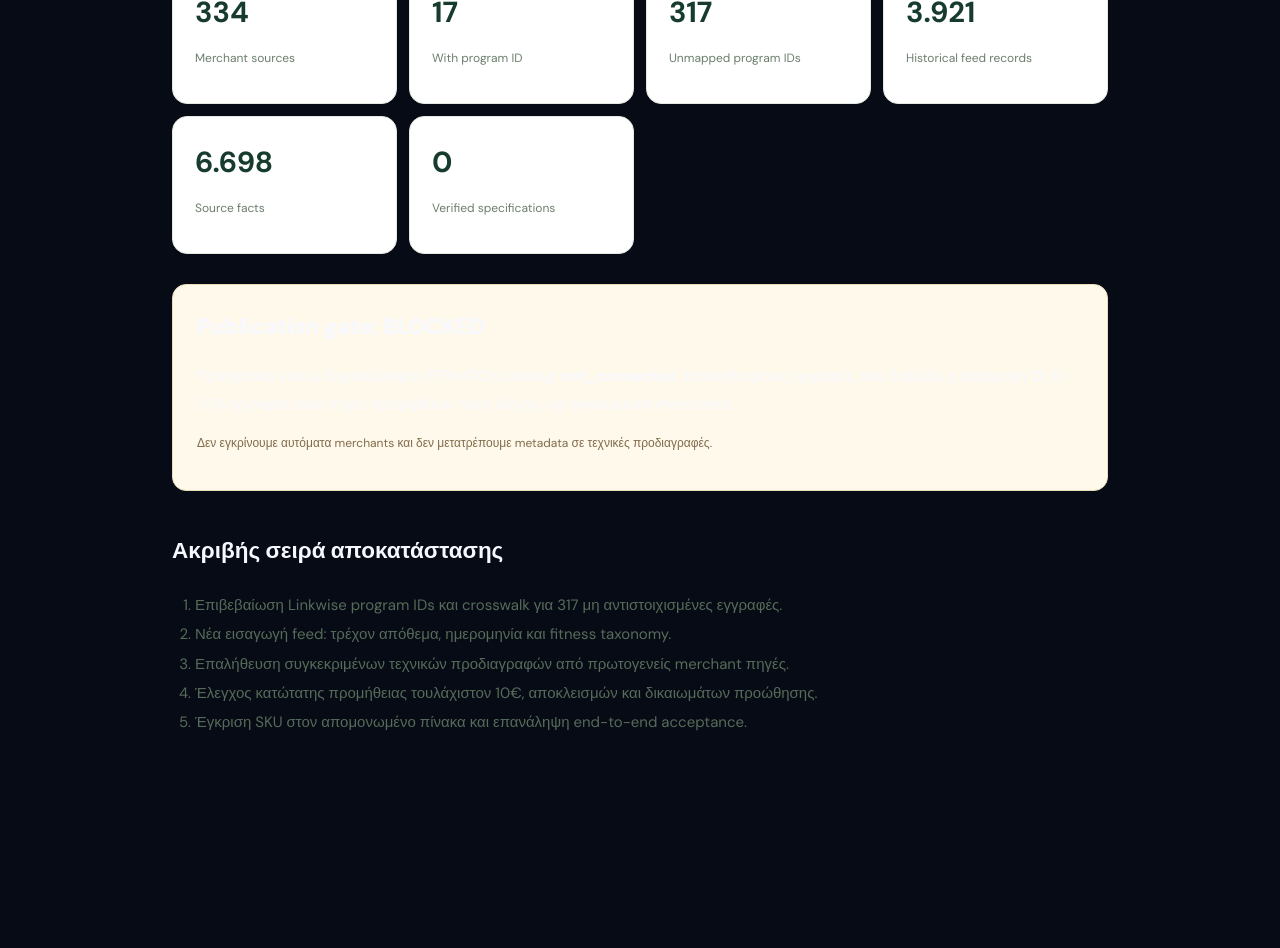
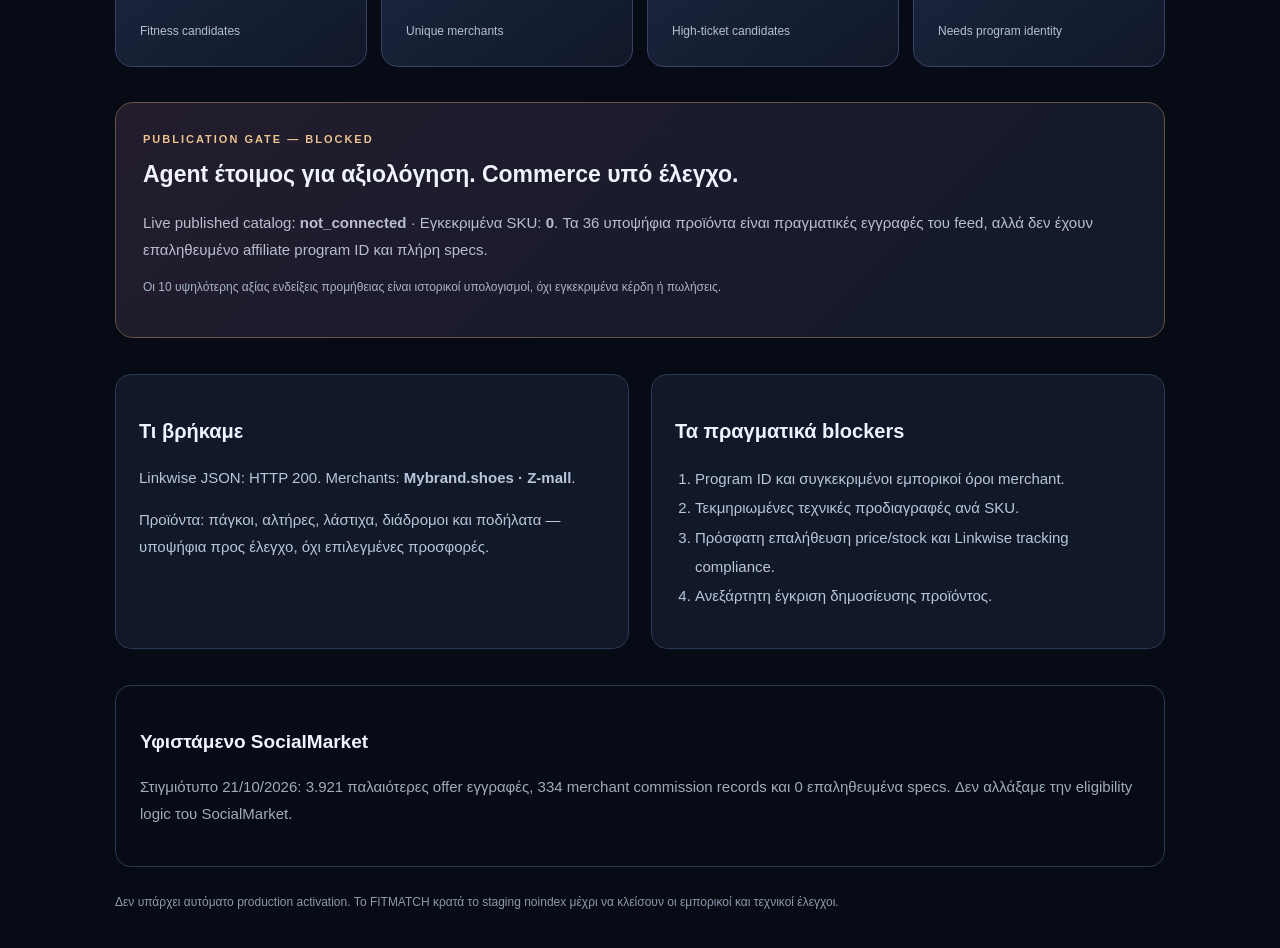
Before and after one commit to vmoulakakis/FITMACHT_AI, a Next.js app: page /readiness in a window 1280 px wide. Shown: the part 380-1328 px from the top of the page. Before the commit the page ends 1292 px from the top, so only its background shows below. Built offline with nearby package versions, Linux system fonts and the light colour scheme.

Commit message:
docs+ops: live Linkwise sourcing KPI cockpit and evidence-based staging build audit

```diff
--- a/app/api/readiness/route.ts
+++ b/app/api/readiness/route.ts
@@ -1,8 +1,9 @@
 import {NextResponse} from "next/server";
 import data from "@/data/source-readiness.json";
+import sourcing from "@/data/fitness-sourcing-audit.json";
 import {catalog} from "@/lib/catalog";
 export const dynamic="force-dynamic";
 export async function GET(){
  const c=await catalog();
- return NextResponse.json({snapshot:data,live:{catalogStatus:c.mode,verifiedCatalogRows:c.offers.length,releaseReady:false},notice:"Historical audited counts are a timestamped snapshot, NOT live source-table counts."},{headers:{"Cache-Control":"no-store","X-Robots-Tag":"noindex"}});
+ return NextResponse.json({snapshot:data,sourcingAudit:sourcing,live:{catalogStatus:c.mode,verifiedCatalogRows:c.offers.length,releaseReady:false},notice:"Historical audited counts are a timestamped snapshot, NOT live source-table counts."},{headers:{"Cache-Control":"no-store","X-Robots-Tag":"noindex"}});
 }
--- a/app/readiness/page.tsx
+++ b/app/readiness/page.tsx
@@ -1,40 +1,49 @@
 import {catalog} from "@/lib/catalog";
-import data from "@/data/source-readiness.json";
+import legacy from "@/data/source-readiness.json";
+import source from "@/data/fitness-sourcing-audit.json";
 import Link from "next/link";
 export const dynamic="force-dynamic";
-export const metadata={title:"FITMATCH | Readiness cockpit",robots:{index:false,follow:false}};
-const metrics=[
- ["Merchant sources",data.merchant_commission_source_records],
- ["With program ID",data.merchant_rows_with_program_id],
- ["Unmapped program IDs",data.merchant_rows_needing_program_crosswalk],
- ["Historical feed records",data.legacy_feed_rows],
- ["Source facts",data.product_facts],
- ["Verified specifications",data.product_specifications]
+export const metadata={title:"FITMATCH · Data Intelligence & Release Gate",robots:{index:false,follow:false}};
+const cards=[
+ ["Fitness candidates",source.candidate_rows],
+ ["Unique merchants",source.merchant_count],
+ ["High-ticket candidates",source.high_ticket_price_ge_150_eur],
+ ["Needs program identity",source.unmapped_program_ids]
 ];
 export default async function Page(){
  const c=await catalog();
- return <main style={{maxWidth:980,margin:"50px auto",padding:"0 22px 110px"}}>
- <Link href="/" style={{color:"#527a46",fontWeight:800}}>← FITMATCH AI</Link>
- <p className="overline" style={{marginTop:32}}>SOURCE-OF-TRUTH • AUDIT DASHBOARD</p>
- <h1 style={{fontSize:"clamp(32px,5vw,52px)",letterSpacing:-2,lineHeight:1.15}}>Τι υπάρχει πραγματικά στη βάση;</h1>
- <p style={{color:"#697969",lineHeight:1.85,maxWidth:760}}>Αυτή είναι η κατάσταση του data pipeline, όχι διαφημιστικός κατάλογος. Οι αριθμοί είναι στιγμιότυπο ελέγχου από {new Date(data.checked_at).toLocaleString("el-GR",{timeZone:"Europe/Athens"})}, ενώ η σύνδεση με τον κατάλογο ελέγχεται σε κάθε φόρτωση.</p>
- <section aria-label="Βασικά στοιχεία" style={{display:"grid",gridTemplateColumns:"repeat(auto-fit,minmax(185px,1fr))",gap:12,margin:"30px 0"}}>
- {metrics.map(([label,value])=><div key={label} style={{background:"white",border:"1px solid #e2e9df",borderRadius:15,padding:22}}><strong style={{fontSize:29,color:"#173b2c"}}>{Number(value).toLocaleString("el-GR")}</strong><p style={{fontSize:12,color:"#6b7e6c"}}>{label}</p></div>)}
+ return <main style={{fontFamily:"Arial,sans-serif",background:"#070b15",color:"#eff2ff",minHeight:"100vh",padding:"44px 22px 110px"}}>
+ <div style={{maxWidth:1050,margin:"auto"}}>
+ <Link href="/" style={{color:"#bfabff",fontSize:13,fontWeight:800}}>← FITMATCH AI</Link>
+ <p style={{fontSize:11,color:"#a694ff",letterSpacing:2,marginTop:36}}>AGENTIC SOURCING / OPERATIONAL INTELLIGENCE</p>
+ <h1 style={{fontSize:"clamp(30px,5vw,56px)",letterSpacing:-2,lineHeight:1.14,margin:"17px 0 13px"}}>Τι ξέρει πραγματικά ο σύμβουλος;</h1>
+ <p style={{color:"#9da9c2",maxWidth:750,lineHeight:1.85}}>Πραγματικά δεδομένα ελέγχου, όχι τεχνητά προϊόντα ή υποσχέσεις κερδών. Τελευταία αποτύπωση sourcing {new Date(source.checked_at).toLocaleString("el-GR",{timeZone:"Europe/Athens"})}. Οι αριθμοί sourcing είναι στιγμιότυπο, όχι live μετρητές βάσης.</p>
+ <section aria-label="Sourcing metrics" style={{display:"grid",gridTemplateColumns:"repeat(auto-fit,minmax(190px,1fr))",gap:14,margin:"35px 0"}}>
+ {cards.map(([name,value])=><div key={name} style={{background:"linear-gradient(145deg,#1e2640,#101829)",border:"1px solid #394266",borderRadius:17,padding:24}}><strong style={{fontSize:34,color:"#d6c4ff"}}>{Number(value).toLocaleString("el-GR")}</strong><p style={{fontSize:12,color:"#b5bfd2",marginBottom:0}}>{name}</p></div>)}</section>
+ <section style={{padding:27,borderRadius:18,border:"1px solid #66543c",background:"linear-gradient(135deg,#231d2d,#11192a)"}}>
+ <p style={{color:"#ecc28e",letterSpacing:2,fontSize:11,fontWeight:800,margin:"0 0 8px"}}>PUBLICATION GATE — BLOCKED</p>
+ <h2 style={{fontSize:23,margin:"4px 0 8px"}}>Agent έτοιμος για αξιολόγηση. Commerce υπό έλεγχο.</h2>
+ <p style={{color:"#b9bed0",lineHeight:1.8}}>Live published catalog: <b>{c.mode}</b> · Εγκεκριμένα SKU: <b>{c.offers.length}</b>. Τα 36 υποψήφια προϊόντα είναι πραγματικές εγγραφές του feed, αλλά δεν έχουν επαληθευμένο affiliate program ID και πλήρη specs.</p>
+ <p style={{color:"#a9b3c9",fontSize:12}}>Οι 10 υψηλότερης αξίας ενδείξεις προμήθειας είναι ιστορικοί υπολογισμοί, όχι εγκεκριμένα κέρδη ή πωλήσεις.</p>
  </section>
- <section style={{background:"#fef9eb",border:"1px solid #eadeb9",borderRadius:14,padding:24}}>
- <h2 style={{marginTop:0,fontSize:22}}>Publication gate: BLOCKED</h2>
- <p style={{lineHeight:1.85}}>Πραγματικό status δημοσιεύσιμου FITMATCH catalog: <b>{c.mode}</b>. Επαληθευμένες εγγραφές που διαβάζει η εφαρμογή: <b>{c.offers.length}</b>. Οι 334 εγγραφές είναι πηγές προμηθειών προς έλεγχο, όχι εγκεκριμένοι merchants.</p>
- <p style={{fontSize:12,color:"#826b4b"}}>Δεν εγκρίνουμε αυτόματα merchants και δεν μετατρέπουμε metadata σε τεχνικές προδιαγραφές.</p>
+ <div style={{display:"grid",gridTemplateColumns:"repeat(auto-fit,minmax(280px,1fr))",gap:22,marginTop:36}}>
+ <section style={{padding:23,background:"#111929",border:"1px solid #293953",borderRadius:16}}>
+ <h2 style={{fontSize:20}}>Τι βρήκαμε</h2>
+ <p style={{color:"#b8c5db",lineHeight:1.8}}>Linkwise JSON: HTTP {source.source_http_status}. Merchants: <b>{source.merchant_names.join(" · ")}</b>.</p>
+ <p style={{color:"#b8c5db",lineHeight:1.8}}>Προϊόντα: πάγκοι, αλτήρες, λάστιχα, διάδρομοι και ποδήλατα — υποψήφια προς έλεγχο, όχι επιλεγμένες προσφορές.</p>
  </section>
- <section style={{marginTop:38,lineHeight:1.95}}>
- <h2>Ακριβής σειρά αποκατάστασης</h2>
- <ol style={{paddingLeft:23,color:"#566b59"}}>
- <li>Επιβεβαίωση Linkwise program IDs και crosswalk για 317 μη αντιστοιχισμένες εγγραφές.</li>
- <li>Νέα εισαγωγή feed: τρέχον απόθεμα, ημερομηνία και fitness taxonomy.</li>
- <li>Επαλήθευση συγκεκριμένων τεχνικών προδιαγραφών από πρωτογενείς merchant πηγές.</li>
- <li>Έλεγχος κατώτατης προμήθειας τουλάχιστον 10€, αποκλεισμών και δικαιωμάτων προώθησης.</li>
- <li>Έγκριση SKU στον απομονωμένο πίνακα και επανάληψη end-to-end acceptance.</li>
- </ol>
+ <section style={{padding:23,background:"#111929",border:"1px solid #293953",borderRadius:16}}>
+ <h2 style={{fontSize:20}}>Τα πραγματικά blockers</h2>
+ <ol style={{color:"#b8c5db",lineHeight:1.95,paddingLeft:20}}>
+ <li>Program ID και συγκεκριμένοι εμπορικοί όροι merchant.</li>
+ <li>Τεκμηριωμένες τεχνικές προδιαγραφές ανά SKU.</li>
+ <li>Πρόσφατη επαλήθευση price/stock και Linkwise tracking compliance.</li>
+ <li>Ανεξάρτητη έγκριση δημοσίευσης προϊόντος.</li>
+ </ol></section></div>
+ <section style={{marginTop:36,padding:24,border:"1px solid #293953",borderRadius:16}}>
+ <h2 style={{fontSize:19}}>Υφιστάμενο SocialMarket</h2>
+ <p style={{color:"#9facbc",lineHeight:1.8}}>Στιγμιότυπο {new Date(legacy.checked_at).toLocaleDateString("el-GR")}: {legacy.legacy_feed_rows.toLocaleString("el-GR")} παλαιότερες offer εγγραφές, {legacy.merchant_commission_source_records} merchant commission records και {legacy.product_specifications} επαληθευμένα specs. Δεν αλλάξαμε την eligibility logic του SocialMarket.</p>
  </section>
- </main>;
+ <p style={{fontSize:12,color:"#8e99ad",marginTop:26}}>Δεν υπάρχει αυτόματο production activation. Το FITMATCH κρατά το staging noindex μέχρι να κλείσουν οι εμπορικοί και τεχνικοί έλεγχοι.</p>
+ </div></main>;
 }
--- /dev/null
+++ b/data/fitness-sourcing-audit.json
@@ -0,0 +1,27 @@
+{
+  "checked_at": "2026-10-22T06:10:33Z",
+  "source": "Live Linkwise JSON feed / selected category scopes",
+  "source_http_status": 200,
+  "source_format": "json",
+  "candidate_rows": 36,
+  "merchant_count": 2,
+  "merchant_names": [
+    "Mybrand.shoes",
+    "Z-mall"
+  ],
+  "candidate_rows_with_stock_signal": 36,
+  "high_ticket_price_ge_150_eur": 10,
+  "illustrative_commission_ge_10_eur": 10,
+  "illustrative_term_basis": "Historical program terms imported 2026-09-17 and assumed 24% VAT-excluded base. NOT proof of actual commission.",
+  "unmapped_program_ids": 36,
+  "verified_specs": 0,
+  "approved_offers": 0,
+  "original_legacy_feed_rows": 3921,
+  "diagnostics": [
+    "The canonical short feed.csv endpoint returned 404; the owner-provided full JSON feed returned 200.",
+    "The program field contains structured metadata with name; availability is merchant-specific ('y', 'in stock', etc).",
+    "Filtered feeds include fashion and unrelated categories; product-level fitness taxonomy must be reviewed.",
+    "Candidate items have not passed actual program approval, payout terms or product specs."
+  ],
+  "state": "STAGING_REVIEW_ONLY"
+}
```
Also changed, not shown: 2 other files (tests, documents, lock files or other folders).
